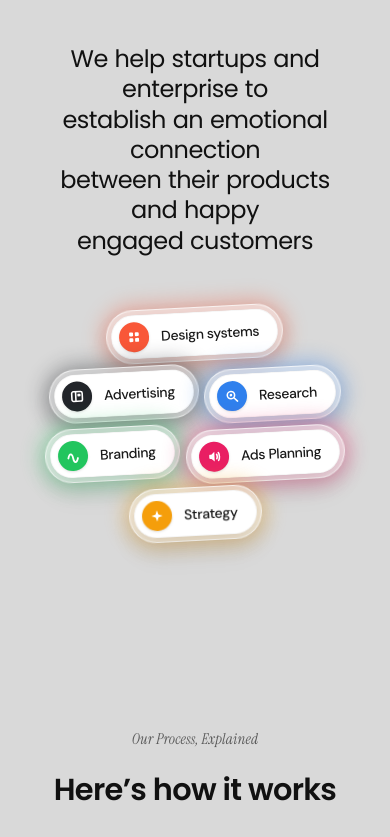
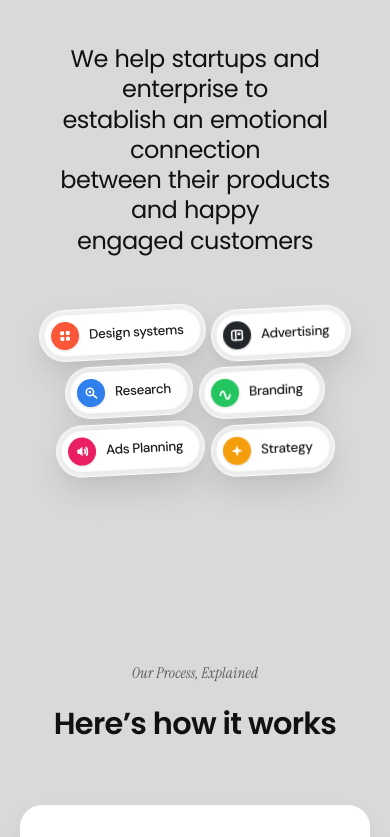
Before and after one commit to AmoghSamarth/Twixters.co, a React (Vite) app: page / in a window 390 px wide. Shown: the part 955-1792 px from the top of the page. Built offline with nearby package versions, Linux system fonts and the light colour scheme.

Commit message:
style: remove colored shadows from chips, refine frosted background bubble, and align exactly with reference spacing

```diff
--- a/src/components/tw/services.jsx
+++ b/src/components/tw/services.jsx
@@ -59,32 +59,25 @@ function ChipItem({ chip }) {
     <div
       className="tw-service-chip relative inline-block select-none cursor-default"
       style={{
-        ["--rotate"]: `${chip.rotate || -4}deg`,
+        ["--rotate"]: `${chip.rotate || -3.5}deg`,
         ["--offset-x"]: `${chip.offsetX || 0}px`
       }}
     >
-      {/* 1. Ambient colored outer glow / aura */}
+      {/* Frosted translucent outer bubble capsule (the "bg bubble around them") with soft neutral shadow */}
       <div
-        className="absolute -inset-2.5 sm:-inset-3 rounded-full opacity-35 blur-[10px] sm:blur-[14px] pointer-events-none transition-opacity duration-300"
-        style={{ backgroundColor: chip.color }}
+        className="absolute -inset-[5px] sm:-inset-[6px] rounded-full bg-white/60 backdrop-blur-[6px] border border-white/80 shadow-[0_16px_32px_rgba(0,0,0,0.1),0_4px_12px_rgba(0,0,0,0.04)] pointer-events-none"
         aria-hidden="true"
       />
 
-      {/* 2. Frosted translucent outer bubble capsule (the "bg bubble around them") */}
-      <div
-        className="absolute -inset-[5px] sm:-inset-[6px] rounded-full bg-white/45 backdrop-blur-[6px] border border-white/70 shadow-[0_8px_20px_rgba(0,0,0,0.05)] pointer-events-none"
-        aria-hidden="true"
-      />
-
-      {/* 3. Solid white inner pill */}
-      <div className="relative z-10 inline-flex items-center gap-3 rounded-full bg-white py-[6px] pl-[7px] pr-[18px] shadow-[0_14px_30px_rgba(0,0,0,0.08),0_2px_6px_rgba(0,0,0,0.03)] border border-black/[0.04]">
+      {/* Solid white inner pill */}
+      <div className="relative z-10 inline-flex items-center gap-2.5 sm:gap-3 rounded-full bg-white py-[6px] pl-[6px] pr-[16px] sm:pr-[18px] shadow-[0_2px_6px_rgba(0,0,0,0.03)] border border-black/[0.04]">
         <span
-          className="size-[30px] rounded-full flex items-center justify-center shrink-0 shadow-sm"
+          className="size-[28px] sm:size-[30px] rounded-full flex items-center justify-center shrink-0 shadow-sm"
           style={{ backgroundColor: chip.color }}
         >
           <ChipIcon type={chip.icon} />
         </span>
-        <span className="text-[14px] sm:text-[14.5px] font-medium tracking-tight text-[#1a1a1a] whitespace-nowrap">
+        <span className="text-[13.5px] sm:text-[14px] font-medium tracking-tight text-[#1a1a1a] whitespace-nowrap">
           {chip.label}
         </span>
       </div>
@@ -160,10 +153,10 @@ export function Services() {
 
       <div className="relative mx-auto mt-12 sm:mt-16 max-w-[1360px] px-4">
         {/* Desktop 3-column composition (matching expected design) */}
-        <div className="flex flex-col lg:flex-row items-center justify-center gap-8 lg:gap-6 xl:gap-10">
+        <div className="flex flex-col lg:flex-row items-center justify-center gap-8 lg:gap-10 xl:gap-16">
 
           {/* Left Column (Desktop) */}
-          <div className="hidden lg:flex flex-col justify-between h-[210px] xl:h-[225px] items-end shrink-0 w-[190px] xl:w-[210px]">
+          <div className="hidden lg:flex flex-col justify-between h-[205px] xl:h-[220px] items-end shrink-0 w-[190px] xl:w-[210px]">
             {leftChips.map((chip, i) => (
               <Reveal key={chip.label} delay={100 + i * 70}>
                 <ChipItem chip={chip} />
@@ -172,7 +165,7 @@ export function Services() {
           </div>
 
           {/* Central Statement with scroll-driven word-by-word reveal */}
-          <Reveal delay={60} className="relative z-10 shrink-0 max-w-[760px] xl:max-w-[820px]">
+          <Reveal delay={60} className="relative z-10 shrink-0 max-w-[720px] xl:max-w-[780px]">
             <p
               id="services-statement"
               ref={textRef}
@@ -199,7 +192,7 @@ export function Services() {
           </Reveal>
 
           {/* Right Column (Desktop) */}
-          <div className="hidden lg:flex flex-col justify-between h-[210px] xl:h-[225px] items-start shrink-0 w-[190px] xl:w-[210px]">
+          <div className="hidden lg:flex flex-col justify-between h-[205px] xl:h-[220px] items-start shrink-0 w-[190px] xl:w-[210px]">
             {rightChips.map((chip, i) => (
               <Reveal key={chip.label} delay={140 + i * 70}>
                 <ChipItem chip={chip} />
--- a/src/data/site.js
+++ b/src/data/site.js
@@ -71,22 +71,22 @@ export const services = {
   statementBottom2: "engaged customers",
   statement: "We help startups and enterprise to establish an emotional connection between their products and happy engaged customers",
   leftChips: [
-    { label: "Design systems", color: "#f95738", icon: "grid", rotate: -4, offsetX: 0 },
-    { label: "Advertising", color: "#22252a", icon: "ad", rotate: -4, offsetX: 36 },
-    { label: "Research", color: "#2f80ed", icon: "search", rotate: -4, offsetX: -10 }
+    { label: "Design systems", color: "#f95738", icon: "grid", rotate: -3.5, offsetX: 0 },
+    { label: "Advertising", color: "#22252a", icon: "ad", rotate: -3.5, offsetX: 14 },
+    { label: "Research", color: "#2f80ed", icon: "search", rotate: -3.5, offsetX: 0 }
   ],
   rightChips: [
-    { label: "Branding", color: "#22c55e", icon: "curve", rotate: -4, offsetX: 0 },
-    { label: "Ads Planning", color: "#e91e63", icon: "planning", rotate: -4, offsetX: -36 },
-    { label: "Strategy", color: "#f59e0b", icon: "strategy", rotate: -4, offsetX: 12 }
+    { label: "Branding", color: "#22c55e", icon: "curve", rotate: -3.5, offsetX: 0 },
+    { label: "Ads Planning", color: "#e91e63", icon: "planning", rotate: -3.5, offsetX: -14 },
+    { label: "Strategy", color: "#f59e0b", icon: "strategy", rotate: -3.5, offsetX: 0 }
   ],
   chips: [
-    { label: "Design systems", dot: "#f95738", color: "#f95738", icon: "grid", rotate: -4 },
-    { label: "Advertising", dot: "#22252a", color: "#22252a", icon: "ad", rotate: -4 },
-    { label: "Research", dot: "#2f80ed", color: "#2f80ed", icon: "search", rotate: -4 },
-    { label: "Branding", dot: "#22c55e", color: "#22c55e", icon: "curve", rotate: -4 },
-    { label: "Ads Planning", dot: "#e91e63", color: "#e91e63", icon: "planning", rotate: -4 },
-    { label: "Strategy", dot: "#f59e0b", color: "#f59e0b", icon: "strategy", rotate: -4 }
+    { label: "Design systems", dot: "#f95738", color: "#f95738", icon: "grid", rotate: -3.5 },
+    { label: "Advertising", dot: "#22252a", color: "#22252a", icon: "ad", rotate: -3.5 },
+    { label: "Research", dot: "#2f80ed", color: "#2f80ed", icon: "search", rotate: -3.5 },
+    { label: "Branding", dot: "#22c55e", color: "#22c55e", icon: "curve", rotate: -3.5 },
+    { label: "Ads Planning", dot: "#e91e63", color: "#e91e63", icon: "planning", rotate: -3.5 },
+    { label: "Strategy", dot: "#f59e0b", color: "#f59e0b", icon: "strategy", rotate: -3.5 }
   ]
 };
 export const processSteps = [
```
